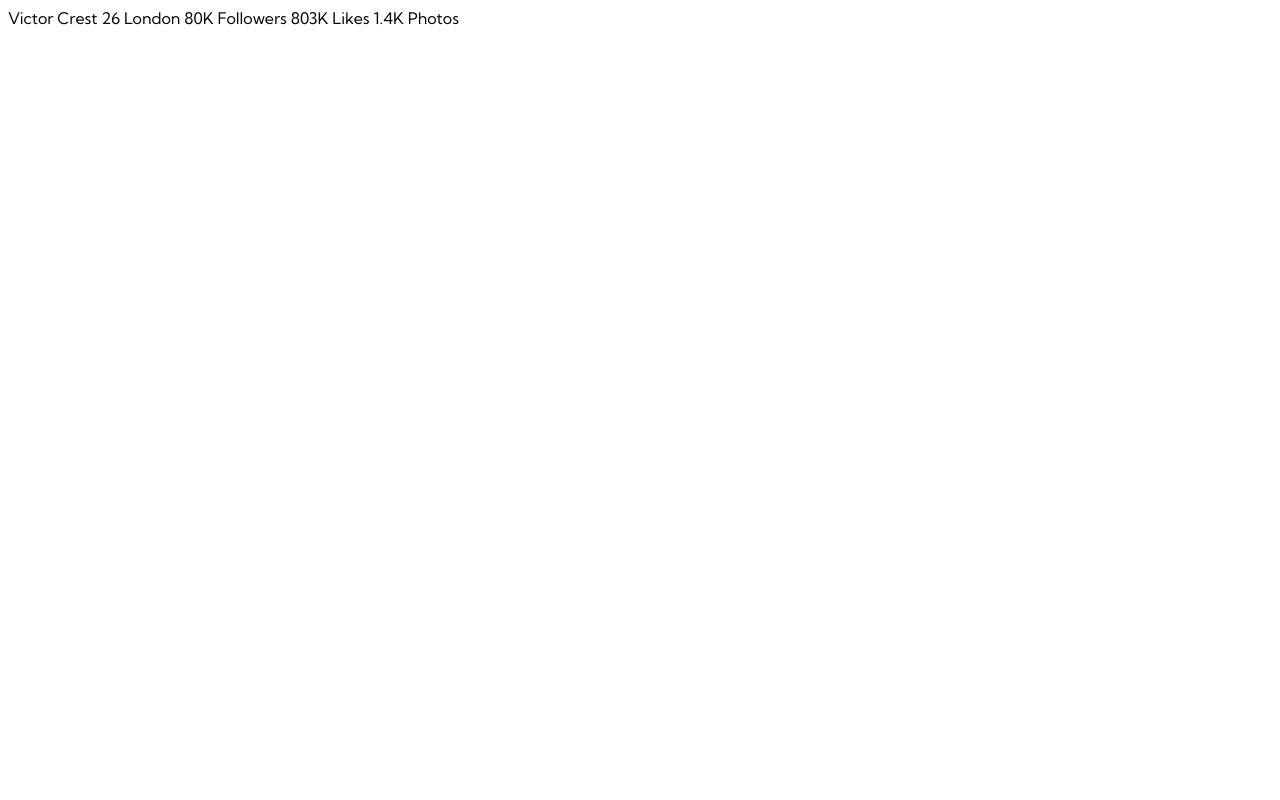
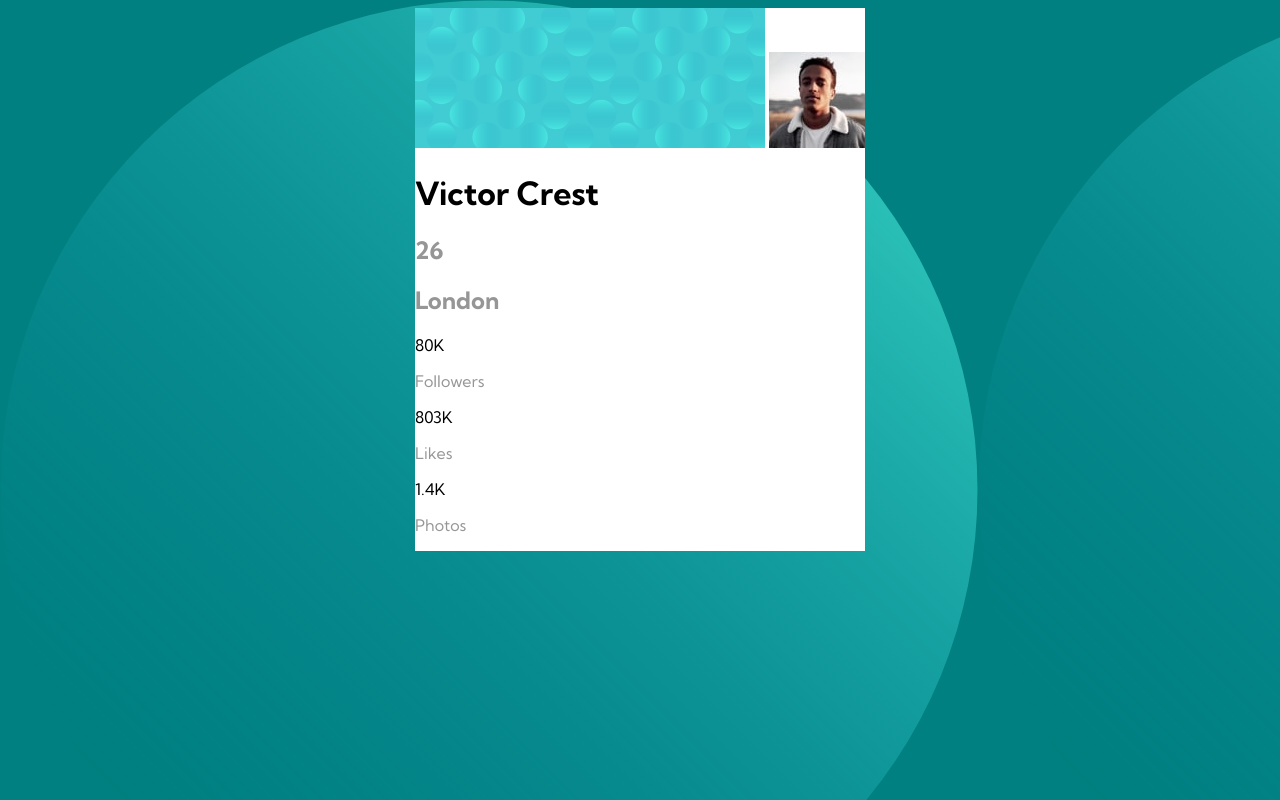
Before and after one commit to casserole27/FMProfilecardcomponent, a plain HTML site: page index.html in a window 1280 px wide. Drawn offline with Linux system fonts and the light colour scheme.

Commit message:
HTML markup, basic styling

```diff
--- a/index.html
+++ b/index.html
@@ -25,18 +25,30 @@ April 2022
 -->
 
 <body>
-  Victor Crest
-  26
-  London
 
-  80K
-  Followers
+<div class="card">
+  <img src="images/bg-pattern-card.svg" alt="" class="cardpattern">
+  <img src="images/image-victor.jpg" alt="profile photo" class="profilephoto">
+  <h1 class="name">Victor Crest</h1>
+  <h2 class="age">26</h2>
+  <h2 class="location">London</h2>
 
-  803K
-  Likes
+<div class="followers">
+  <p class="follownumber">80K</p>
+  <p class="followtext">Followers</p>
+</div>
 
-  1.4K
-  Photos
+<div class="likes">
+  <p class="likesnumber">803K</p>
+  <p class="likestext">Likes</p>
+</div>
+
+<div class="photos">
+  <p class="photosnumber">1.4K</p>
+  <p class="photostext">Photos</p>
+</div>
+
+</div>
 
 </body>
 </html>
--- a/profilecard.css
+++ b/profilecard.css
@@ -7,6 +7,8 @@ clewisdev.com
 April 2022
 */
 
+/****** VARIABLES ******/
+
 :root {
     --dark-cyan: hsl(185, 75%, 39%);
     --very-dark-desaturated-blue: hsl(229, 23%, 23%);
@@ -14,8 +16,23 @@ April 2022
     --dark-gray: hsl(0, 0%, 59%);
 }
 
+/******* GLOBAL STYLING ******/
+
 body {
+    background: url(images/bg-pattern-top.svg), teal /*url(images/bg-pattern-bottom.svg)*/;
     font-family: 'Kumbh Sans', sans-serif;
+    display: flex;
+    justify-content: center;
+    align-items: center;
+}
+
+.card {
+    background-color: white;
+
+}
+
+.age, .location, .followtext, .likestext, .photostext {
+    color: var(--dark-gray);
 }
 
 
```
